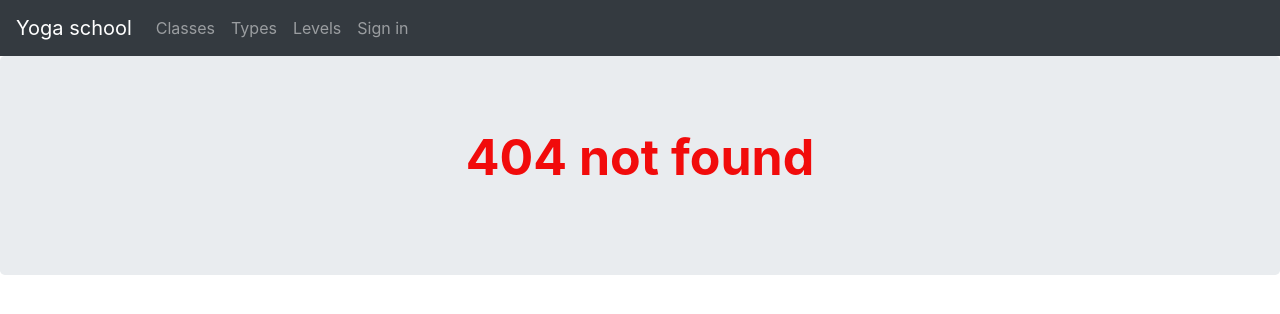
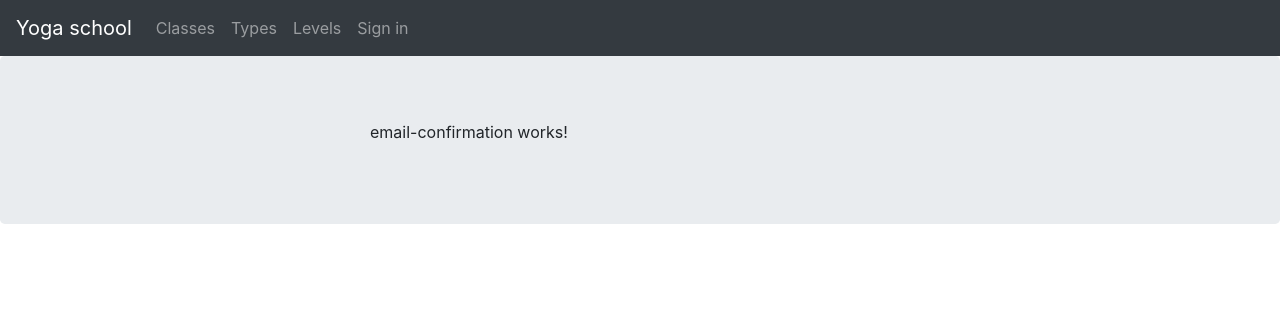
Before and after one commit to michalWochna/angular-Yoga-School, an Angular app: page /ConfirmEmail in a window 1280 px wide. Before the commit this address led to /404. Shown: the top 314 px of the page. Built offline with nearby package versions, Linux system fonts and the light colour scheme.

Commit message:
2 files modified, 3 added

```diff
--- /dev/null
+++ b/src/app/Register/email-confirmation/email-confirmation.component.html
@@ -0,0 +1,5 @@
+<p>
+email-confirmation works!
+{{token}}
+{{email}}
+</p>
--- /dev/null
+++ b/src/app/Register/email-confirmation/email-confirmation.component.ts
@@ -0,0 +1,20 @@
+import { Component, OnInit } from '@angular/core';
+import { ActivatedRoute } from '@angular/router';
+
+@Component({
+  selector: 'app-email-confirmation',
+  templateUrl: './email-confirmation.component.html',
+  styleUrls: ['./email-confirmation.component.css']
+})
+export class EmailConfirmationComponent implements OnInit {
+public token:string;
+public email:string;
+
+  constructor(private route: ActivatedRoute) { }
+
+
+  ngOnInit() {
+    this.token = this.route.snapshot.queryParamMap.get('tokenConfirmEmail');
+    this.email = this.route.snapshot.queryParamMap.get('email');
+  }
+}
--- a/src/app/Register/register/register.component.ts
+++ b/src/app/Register/register/register.component.ts
@@ -42,8 +42,8 @@ public loading;
       email:this.form.get('email').value
     }
     ).subscribe(res => {
-        this.alert.success('Registration successful', true);
-        this.router.navigate(['/login']);
+        this.alert.success('Registration email sent to' + this.form.get('email').value +'. Open this email to finish signup.', true);
+        this.router.navigate(['/']);
       },
       (error) => {
         localStorage.setItem('JWT', error)
--- a/src/app/app.module.ts
+++ b/src/app/app.module.ts
@@ -15,6 +15,7 @@ import { LoginComponent } from './Login/login/login.component';
 import { RepositoryService } from './../repository/repository.service';
 import { AlertService } from './services/alert.service';
 import { RegisterComponent } from './Register/register/register.component';
+import { EmailConfirmationComponent } from './Register/email-confirmation/email-confirmation.component';
 
 
 
@@ -29,12 +30,13 @@ import { RegisterComponent } from './Register/register/register.component';
        {path:"404", component:NotFoundComponent},
        {path:"Login", component:LoginComponent},
        {path:"Register", component:RegisterComponent},
+       {path:"ConfirmEmail", component:EmailConfirmationComponent},
        {path:'',redirectTo:'/',pathMatch:'full'},
        {path:'**',redirectTo:'/404',pathMatch:'full'}
        ])
 
       ],
-  declarations: [ AppComponent, HelloComponent, MenuComponent, NotFoundComponent, LoginComponent, AlertComponent, RegisterComponent ],
+  declarations: [ AppComponent, HelloComponent, MenuComponent, NotFoundComponent, LoginComponent, AlertComponent, RegisterComponent, EmailConfirmationComponent ],
   bootstrap:    [ AppComponent],
   providers: [EnvironmentUrlService,RepositoryService, AlertService]
 })
```
Also changed, not shown: src/app/Register/email-confirmation/email-confirmation.component.css (added).
